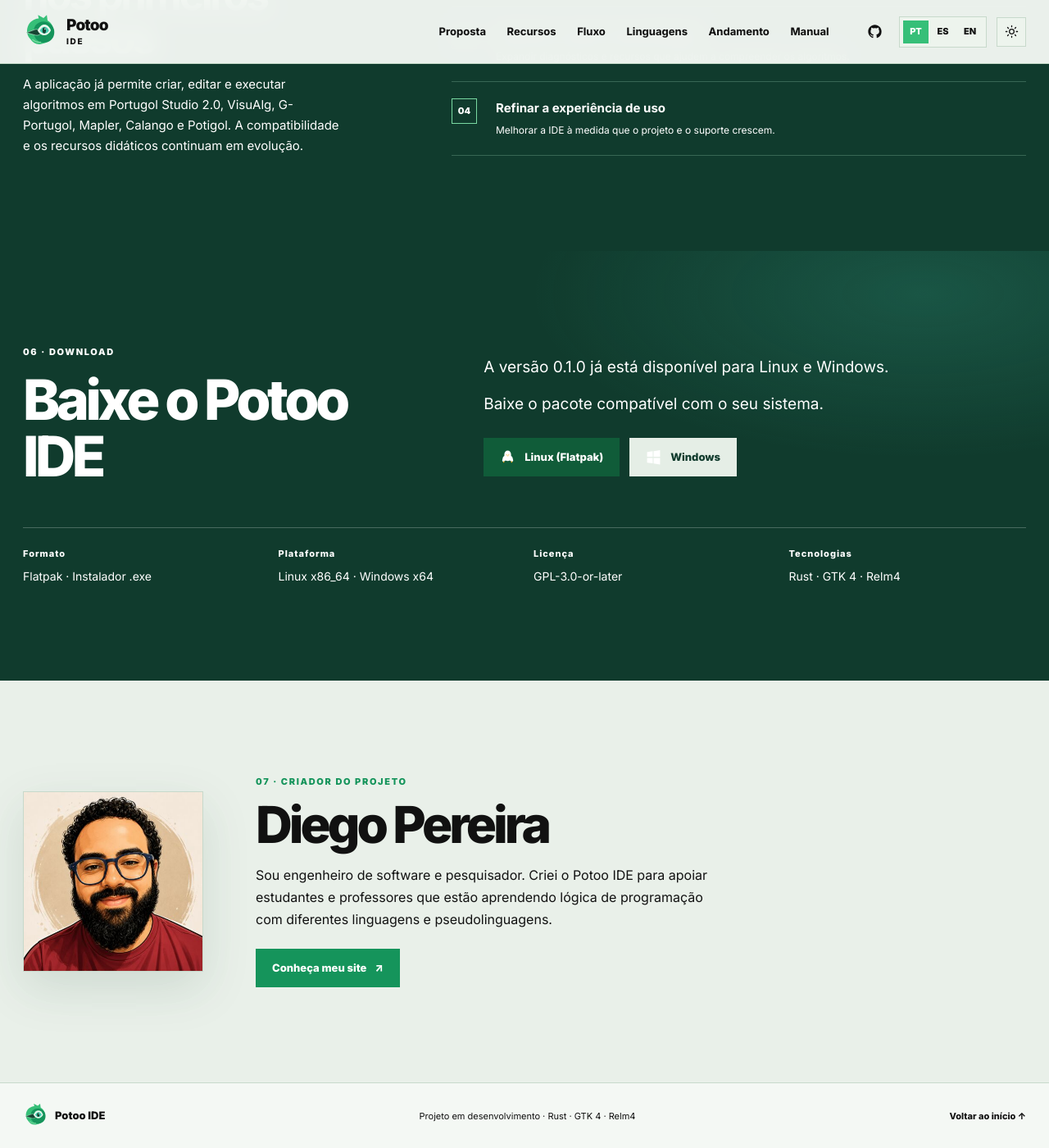
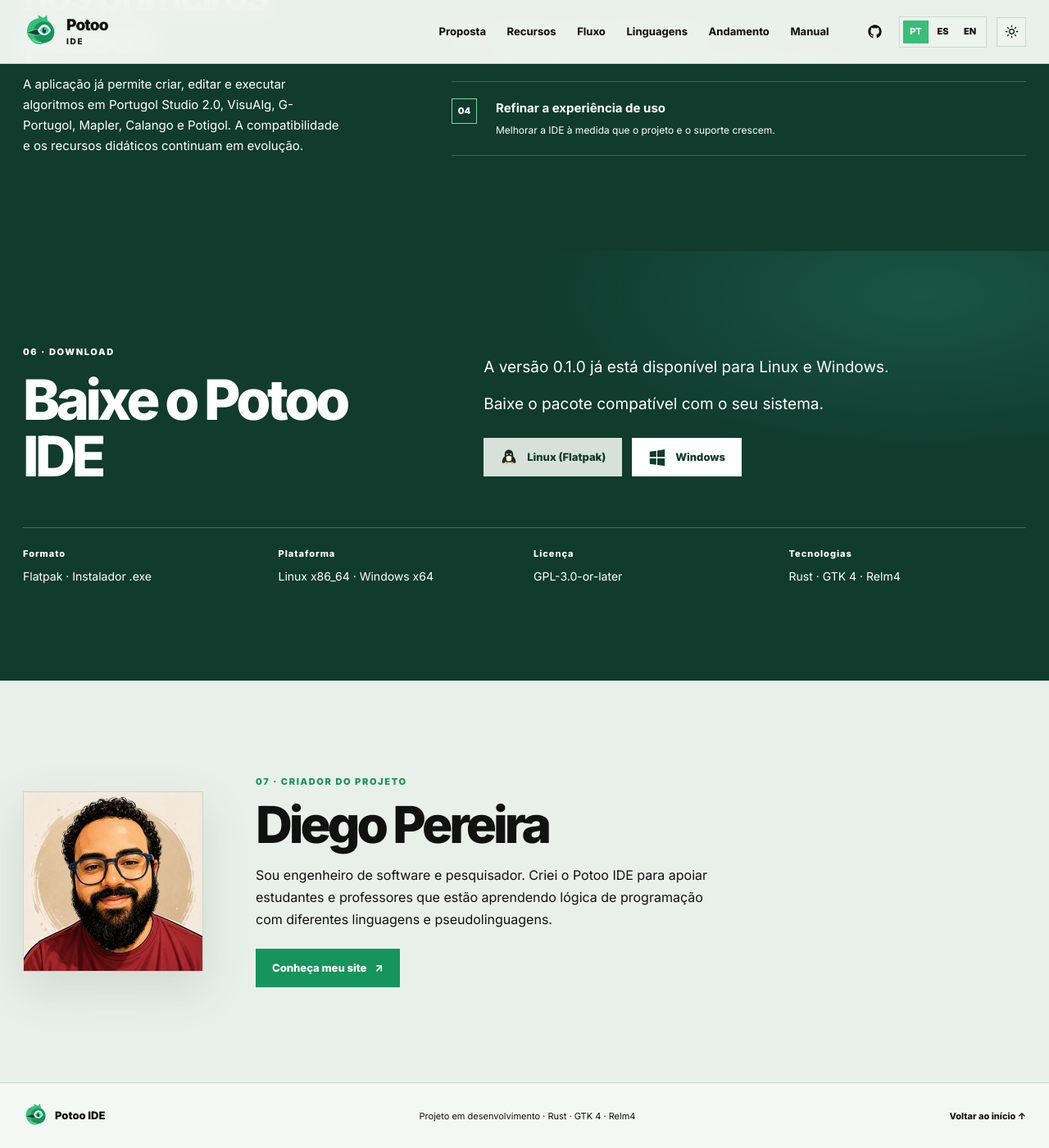
Before and after one commit to diegopn/potoo-site, a Jekyll site: the page built from index.html, in a window 1280 px wide and 1400 px high, scrolled down 4184 px. Shown: the whole window at 82% size. Built offline with Jekyll 4.4.1, drawn with Linux system fonts in a browser that asks for light colours.

Commit message:
style: refine platform download buttons

```diff
--- a/_includes/download-buttons.html
+++ b/_includes/download-buttons.html
@@ -1,17 +1,19 @@
 <div class="download-actions">
   <a class="button download-button download-button--linux" href="https://github.com/diegopn/potoo-ide/releases/download/v0.1.0/Potoo-IDE-0.1.0-linux-x86_64.flatpak">
     <svg class="platform-icon" viewBox="0 0 24 24" aria-hidden="true">
-      <path fill="currentColor" d="M12 2C8.7 2 6.8 4.7 6.8 8v2.1c-1.3.7-2.1 1.8-2.5 3.5l-.7 3c-.3 1.3.5 2.2 1.7 2.2.6 0 1.2-.2 1.7-.6L8.8 17c.9.6 2 .9 3.2.9s2.3-.3 3.2-.9l1.8 1.2c.5.4 1.1.6 1.7.6 1.2 0 2-.9 1.7-2.2l-.7-3c-.4-1.7-1.2-2.8-2.5-3.5V8c0-3.3-1.9-6-5.2-6Z"/>
-      <path fill="#FFFFFF" d="M9.1 11.2c.7-.5 1.8-.8 2.9-.8s2.2.3 2.9.8l-.5 4.5c-.7.5-1.5.7-2.4.7s-1.7-.2-2.4-.7l-.5-4.5Z"/>
-      <circle cx="10.3" cy="8" r=".65" fill="#F3A712"/>
-      <circle cx="13.7" cy="8" r=".65" fill="#F3A712"/>
-      <path fill="#F3A712" d="m10.5 9.2 1.5.5 1.5-.5-.5 1.2h-2zM7.5 19.1 6 20.2c-.7.5-1.4.1-1.1-.7l.5-1.2zm9 0 1.5 1.1c.7.5 1.4.1 1.1-.7l-.5-1.2z"/>
+      <path fill="#202923" d="M12 1.7c-3.55 0-5.7 2.8-5.7 6.55v2.32c-1.2.58-2.16 1.76-2.6 3.35l-.82 3.34c-.3 1.23.48 2.13 1.62 2.13.57 0 1.16-.22 1.7-.64l1.57-1.2c1.04.63 2.2.93 4.23.93s3.19-.3 4.23-.93l1.57 1.2c.54.42 1.13.64 1.7.64 1.14 0 1.92-.9 1.62-2.13l-.82-3.34c-.44-1.59-1.4-2.77-2.6-3.35V8.25c0-3.75-2.15-6.55-5.7-6.55Z"/>
+      <path fill="#FFFFFF" d="M8.35 11.15c.88-.88 2.12-1.33 3.65-1.33s2.77.45 3.65 1.33l-.52 4.55c-.88.73-1.91 1.1-3.13 1.1s-2.25-.37-3.13-1.1l-.52-4.55Z"/>
+      <circle cx="9.65" cy="7.7" r="1.08" fill="#FFFFFF"/>
+      <circle cx="14.35" cy="7.7" r="1.08" fill="#FFFFFF"/>
+      <circle cx="9.88" cy="7.78" r=".43" fill="#202923"/>
+      <circle cx="14.12" cy="7.78" r=".43" fill="#202923"/>
+      <path fill="#E3A32B" d="m10.35 9.15 1.65.55 1.65-.55L12 10.7zM8.25 18.05l2.42.42-.48 1.7c-.14.5-.72.7-1.14.4l-1.4-.98zm7.5 0 2.02 1.54-1.4.98c-.42.3-1 .1-1.14-.4l-.48-1.7z"/>
     </svg>
     <span>Linux (Flatpak)</span>
   </a>
   <a class="button download-button download-button--windows" href="https://github.com/diegopn/potoo-ide/releases/download/v0.1.0/Potoo-IDE-0.1.0-windows-x64-setup.exe">
     <svg class="platform-icon" viewBox="0 0 24 24" aria-hidden="true">
-      <path fill="currentColor" d="M2 4.1 10.7 2.9v8.4H2zm10-1.4L22 1.2v10.1H12zm-10 10.5h8.7v8.4L2 20.4zm10 0h10v10.1l-10-1.4z"/>
+      <path fill="#103B2D" d="M2 4.1 10.7 2.9v8.4H2zm10-1.4L22 1.2v10.1H12zm-10 10.5h8.7v8.4L2 20.4zm10 0h10v10.1l-10-1.4z"/>
     </svg>
     <span>Windows</span>
   </a>
--- a/src/style.css
+++ b/src/style.css
@@ -457,18 +457,18 @@
 .download-copy p:last-of-type { margin-bottom: 0; }
 .download-actions { display: flex; flex-wrap: wrap; gap: 12px; margin-top: 25px; }
 .download-button { gap: 11px; }
-.download-button .platform-icon { width: 19px; height: 19px; flex: 0 0 19px; }
-:root:not([data-theme="dark"]) .section.deep .download-button--linux { border-color: #105c39; background: #105c39; color: #FFFFFF; }
-:root:not([data-theme="dark"]) .section.deep .download-button--linux:hover { border-color: #103b2d; background: #103b2d; color: #FFFFFF; }
-:root:not([data-theme="dark"]) .section.deep .download-button--linux span { color: #FFFFFF; }
-:root:not([data-theme="dark"]) .section.deep .download-button--windows { border-color: #E5EEE6; background: #E5EEE6; color: #103b2d; }
-:root:not([data-theme="dark"]) .section.deep .download-button--windows:hover { border-color: #FFFFFF; background: #FFFFFF; color: #103b2d; }
-:root:not([data-theme="dark"]) .section.deep .download-button--windows span { color: #103b2d; }
-:root[data-theme="dark"] .section.deep .download-button--linux { border-color: #36BF78; background: #36BF78; color: #0A0B0A; }
-:root[data-theme="dark"] .section.deep .download-button--linux:hover { border-color: #65D48D; background: #65D48D; color: #0A0B0A; }
-:root[data-theme="dark"] .section.deep .download-button--linux span { color: #0A0B0A; }
-:root[data-theme="dark"] .section.deep .download-button--windows { border-color: #E5EEE6; background: #E5EEE6; color: #103b2d; }
-:root[data-theme="dark"] .section.deep .download-button--windows:hover { border-color: #FFFFFF; background: #FFFFFF; color: #103b2d; }
+.download-button .platform-icon { width: 22px; height: 22px; flex: 0 0 22px; }
+:root:not([data-theme="dark"]) .section.deep .download-button--linux,
+:root[data-theme="dark"] .section.deep .download-button--linux { border-color: #D8E1D9; background: #D8E1D9; color: #103b2d; }
+:root:not([data-theme="dark"]) .section.deep .download-button--linux:hover,
+:root[data-theme="dark"] .section.deep .download-button--linux:hover { border-color: #C7D4C9; background: #C7D4C9; color: #103b2d; }
+:root:not([data-theme="dark"]) .section.deep .download-button--linux span,
+:root[data-theme="dark"] .section.deep .download-button--linux span { color: #103b2d; }
+:root:not([data-theme="dark"]) .section.deep .download-button--windows,
+:root[data-theme="dark"] .section.deep .download-button--windows { border-color: #FFFFFF; background: #FFFFFF; color: #103b2d; }
+:root:not([data-theme="dark"]) .section.deep .download-button--windows:hover,
+:root[data-theme="dark"] .section.deep .download-button--windows:hover { border-color: #F4F8F4; background: #F4F8F4; color: #103b2d; }
+:root:not([data-theme="dark"]) .section.deep .download-button--windows span,
 :root[data-theme="dark"] .section.deep .download-button--windows span { color: #103b2d; }
 .download-meta { display: grid; grid-template-columns: repeat(4, minmax(0, 1fr)); gap: 22px; margin: 52px 0 0; padding: 22px 0 0; border-top: 1px solid rgba(255, 255, 255, .24); }
 .download-meta div { min-width: 0; }
```
